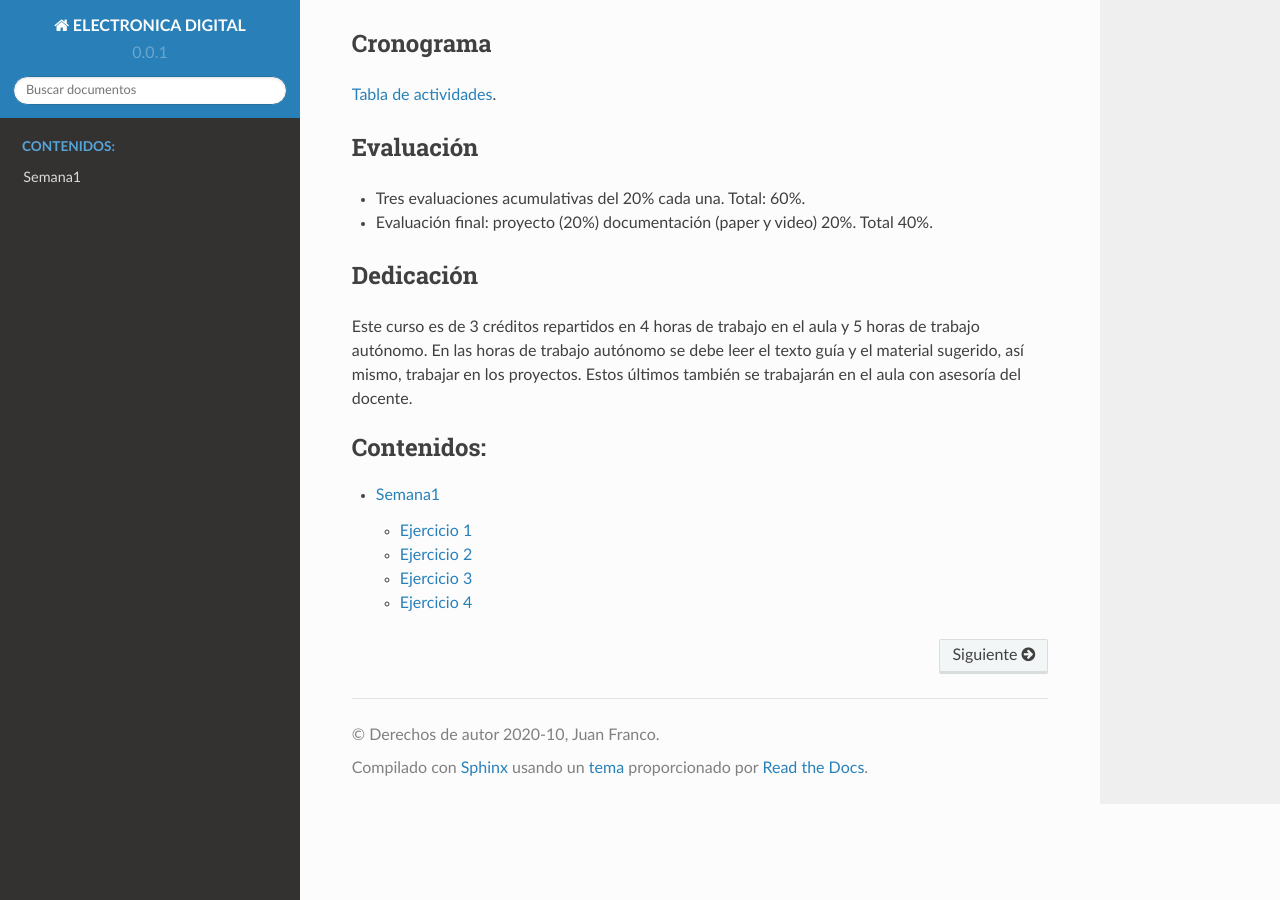
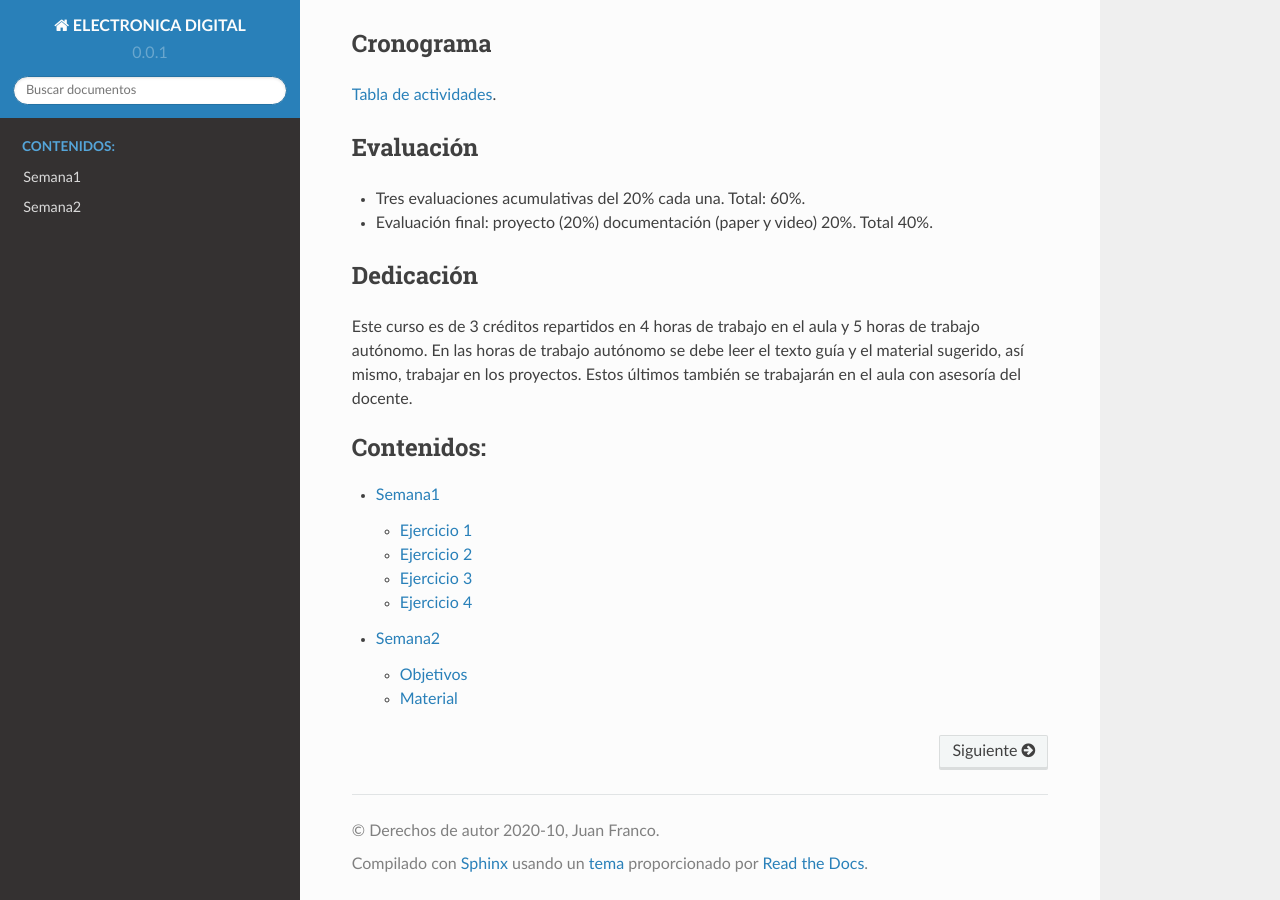
Before and after one commit to juanferfranco/ElectronicaDigital, a Sphinx documentation site: the page built from docs/index.rst, in a window 1280 px wide and 900 px high, scrolled down 1029 px. Built offline with Sphinx 7.4.7 and the Read the Docs theme 2.0.0, drawn with Linux system fonts in a browser that asks for light colours.

Commit message:
add week 2

```diff
--- a/docs/_semana2/semana2.rst
+++ b/docs/_semana2/semana2.rst
@@ -4,7 +4,8 @@ Semana 2
 Objetivos
 ----------
 1. Desarrollar habilidades en la detección de errores.
-2. Construir circuitos combinacionales para hace operaciones lógicas y aritméticas.
+2. Construir circuitos combinacionales para hace operaciones
+   lógicas y aritméticas.
 3. Comprender la representación de los números negativos.
 
 Material
--- a/docs/index.rst
+++ b/docs/index.rst
@@ -69,3 +69,4 @@ del docente.
    :caption: Contenidos:
 
    Semana1 <_semana1/semana1>
+   Semana2 <_semana2/semana2>
```
